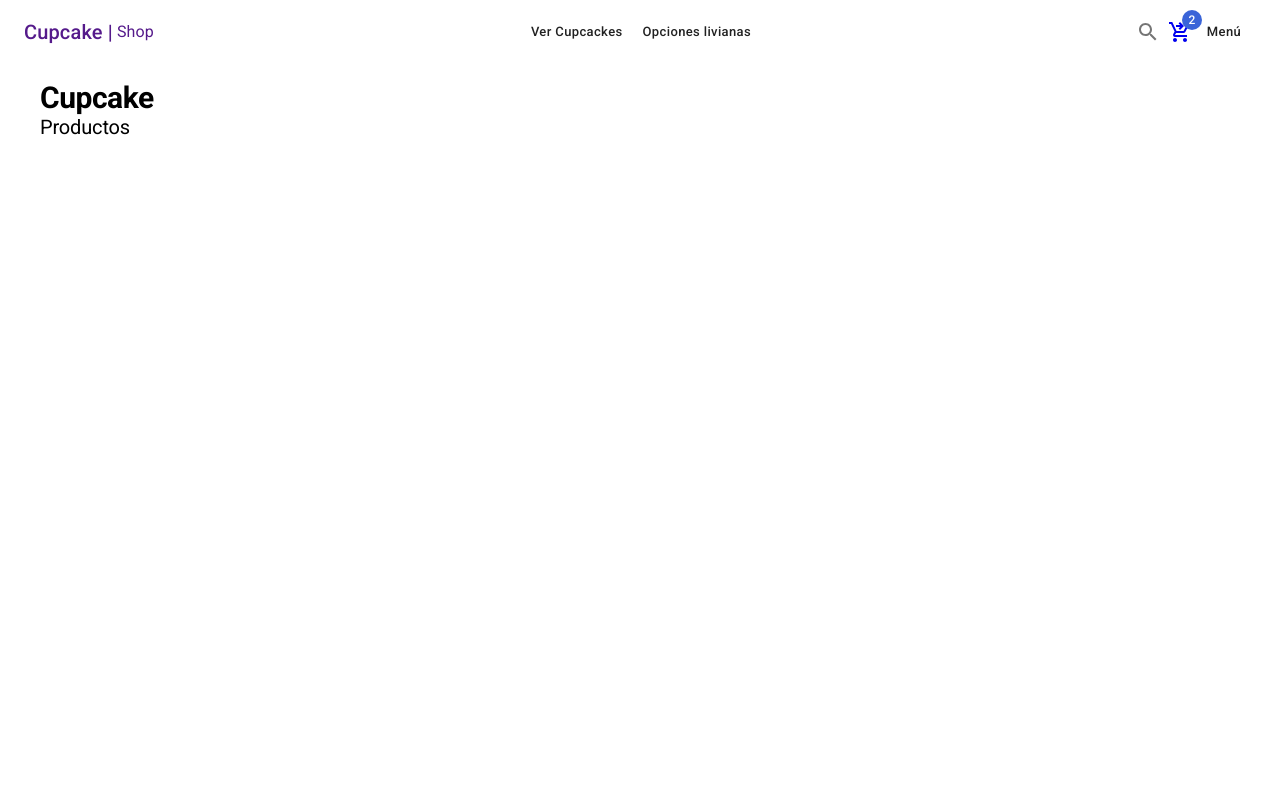
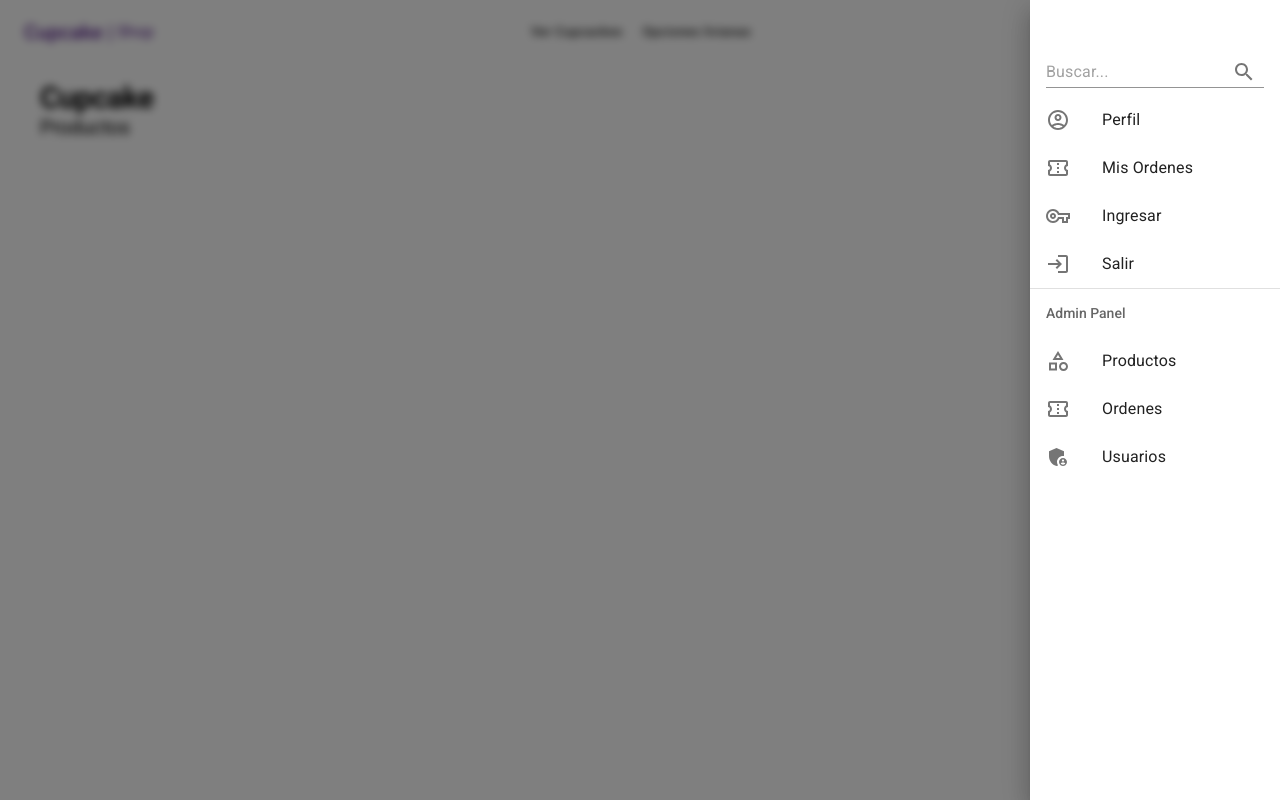
Before and after one commit to Dbaljeet/cupcake, a Next.js app: page / in a window 1280 px wide. Both pictures are taken after a click on the button "Menú". Built offline with nearby package versions, Linux system fonts and the light colour scheme.

Commit message:
[Add] product, listProduct, SideMenu

```diff
--- a/components/layouts/ShopLayout.tsx
+++ b/components/layouts/ShopLayout.tsx
@@ -1,6 +1,7 @@
 import Head from "next/head"
 import { FC } from "react"
-import { Navbar } from "../ui"
+import { Navbar,SideMenu } from "../ui"
+import { useState } from 'react'
 interface Props {
   children: React.ReactNode
   title: string
@@ -13,6 +14,7 @@
   pageDescription,
   imageFullUrl,
 }) => {
+  const [showMenu, setShowMenu] = useState<boolean>(false);
   return (
     <>
       <Head>
@@ -23,8 +25,9 @@
         {imageFullUrl && <meta name='og:image' content={imageFullUrl} />}
       </Head>
       <nav>
-        <Navbar></Navbar>
+        <Navbar setShowMenu = {setShowMenu}></Navbar>
       </nav>
+      <SideMenu showMenu = {showMenu}/>
       <main
         style={{
           margin: "80px auto",
--- /dev/null
+++ b/components/products/ProductCard.tsx
@@ -0,0 +1,6 @@
+export default function ProductCard () {
+    return (
+        <>
+        </>
+    )
+}
--- /dev/null
+++ b/components/products/index.ts
@@ -0,0 +1,2 @@
+export * from './ProductCard'
+export * from './ProductList'
--- a/components/ui/Navbar.tsx
+++ b/components/ui/Navbar.tsx
@@ -13,7 +13,15 @@
   SearchOutlined,
   ShoppingCartCheckoutOutlined,
 } from "@mui/icons-material"
-export const Navbar = () => {
+
+interface Props {
+  setShowMenu:React.Dispatch<React.SetStateAction<boolean>>
+}
+
+export const Navbar:React.FC<Props> = ({setShowMenu}) => {
+  const handleClick = () =>{
+    setShowMenu(true)
+  }
   return (
     <AppBar>
       <Toolbar>
@@ -54,7 +62,7 @@
             </Link>
           </NextLink>
 
-          <Button>Menú</Button>
+          <Button onClick={handleClick}>Menú</Button>
         </Box>
       </Toolbar>
     </AppBar>
--- /dev/null
+++ b/components/ui/SideMenu.tsx
@@ -0,0 +1,114 @@
+import { Box, Divider, Drawer, IconButton, Input, InputAdornment, List, ListItem, ListItemIcon, ListItemText, ListSubheader } from "@mui/material"
+import { AccountCircleOutlined, AdminPanelSettings, CategoryOutlined, ConfirmationNumberOutlined, EscalatorWarningOutlined, FemaleOutlined, LoginOutlined, MaleOutlined, SearchOutlined, VpnKeyOutlined } from "@mui/icons-material"
+
+interface Props {
+    showMenu:boolean
+}
+
+export const SideMenu:React.FC<Props>= ({showMenu}) => {
+  return (
+    <Drawer
+        open={ showMenu?true:false}
+        anchor='right'
+        sx={{ backdropFilter: 'blur(4px)', transition: 'all 0.5s ease-out' }}
+    >
+        <Box sx={{ width: 250, paddingTop: 5 }}>
+
+            <List>
+
+                <ListItem>
+                    <Input
+                        type='text'
+                        placeholder="Buscar..."
+                        endAdornment={
+                            <InputAdornment position="end">
+                                <IconButton
+                                aria-label="toggle password visibility"
+                                >
+                                 <SearchOutlined />
+                                </IconButton>
+                            </InputAdornment>
+                        }
+                    />
+                </ListItem>
+
+                <ListItem button>
+                    <ListItemIcon>
+                        <AccountCircleOutlined/>
+                    </ListItemIcon>
+                    <ListItemText primary={'Perfil'} />
+                </ListItem>
+
+                <ListItem button>
+                    <ListItemIcon>
+                        <ConfirmationNumberOutlined/>
+                    </ListItemIcon>
+                    <ListItemText primary={'Mis Ordenes'} />
+                </ListItem>
+
+
+                <ListItem button sx={{ display: { xs: '', sm: 'none' } }}>
+                    <ListItemIcon>
+                        <MaleOutlined/>
+                    </ListItemIcon>
+                    <ListItemText primary={'Hombres'} />
+                </ListItem>
+
+                <ListItem button sx={{ display: { xs: '', sm: 'none' } }}>
+                    <ListItemIcon>
+                        <FemaleOutlined/>
+                    </ListItemIcon>
+                    <ListItemText primary={'Mujeres'} />
+                </ListItem>
+
+                <ListItem button sx={{ display: { xs: '', sm: 'none' } }}>
+                    <ListItemIcon>
+                        <EscalatorWarningOutlined/>
+                    </ListItemIcon>
+                    <ListItemText primary={'Niños'} />
+                </ListItem>
+
+
+                <ListItem button>
+                    <ListItemIcon>
+                        <VpnKeyOutlined/>
+                    </ListItemIcon>
+                    <ListItemText primary={'Ingresar'} />
+                </ListItem>
+
+                <ListItem button>
+                    <ListItemIcon>
+                        <LoginOutlined/>
+                    </ListItemIcon>
+                    <ListItemText primary={'Salir'} />
+                </ListItem>
+
+
+                {/* Admin */}
+                <Divider />
+                <ListSubheader>Admin Panel</ListSubheader>
+
+                <ListItem button>
+                    <ListItemIcon>
+                        <CategoryOutlined/>
+                    </ListItemIcon>
+                    <ListItemText primary={'Productos'} />
+                </ListItem>
+                <ListItem button>
+                    <ListItemIcon>
+                        <ConfirmationNumberOutlined/>
+                    </ListItemIcon>
+                    <ListItemText primary={'Ordenes'} />
+                </ListItem>
+
+                <ListItem button>
+                    <ListItemIcon>
+                        <AdminPanelSettings/>
+                    </ListItemIcon>
+                    <ListItemText primary={'Usuarios'} />
+                </ListItem>
+            </List>
+        </Box>
+    </Drawer>
+  )
+}
--- a/components/ui/index.ts
+++ b/components/ui/index.ts
@@ -1 +1,2 @@
-export * from "./Navbar"
+export * from './Navbar'
+export * from './SideMenu'
--- /dev/null
+++ b/interfaces/index.ts
@@ -0,0 +1 @@
+export * from './products'
--- /dev/null
+++ b/interfaces/products.ts
@@ -0,0 +1,3 @@
+export interface IPoruct {
+    description:string
+}
```
Also changed, not shown: components/products/ProductList.tsx (added, +11 -0 lines).
